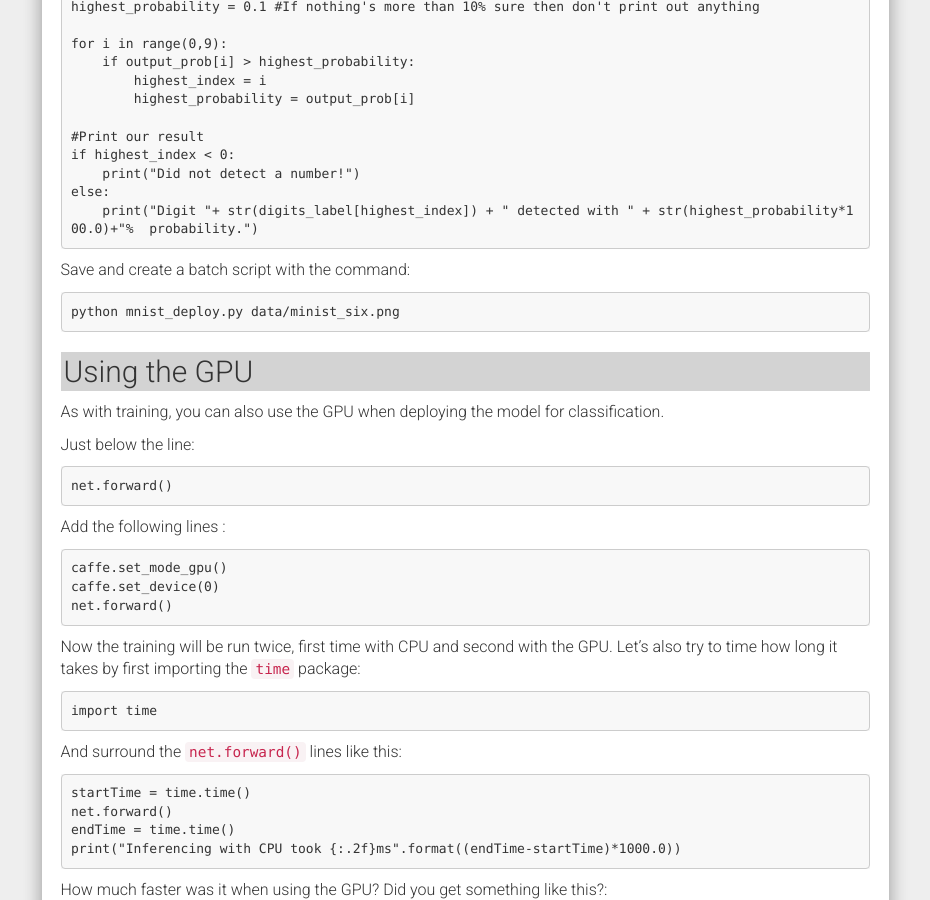
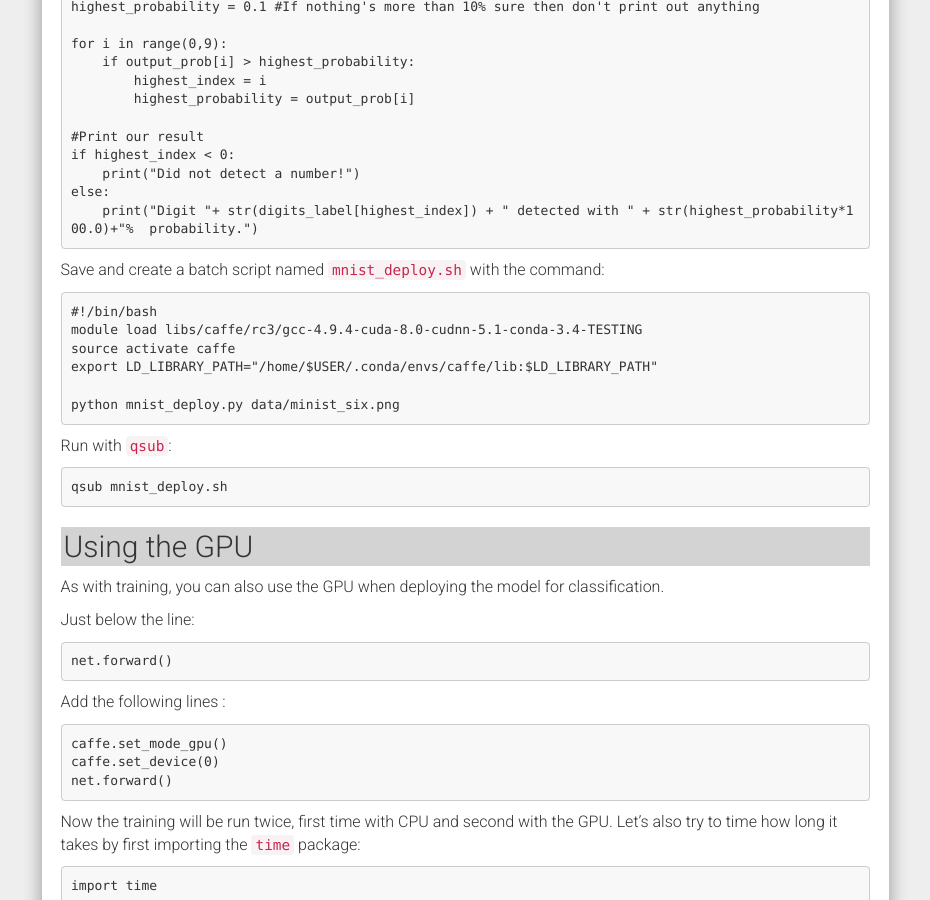
Before and after one commit to RSE-Sheffield/GPUComputing.github.io, a Jekyll site: the page built from education/intro_dl_sharc_dgx1/lab03.md, in a window 1280 px wide and 900 px high, scrolled down 2266 px. Shown: the whole window, without its empty margins (321-1251 px from the left). Built offline with Jekyll 4.4.1, drawn with Linux system fonts in a browser that asks for light colours; nearby versions of some CDN libraries.

````diff
--- a/education/intro_dl_sharc_dgx1/lab03.md
+++ b/education/intro_dl_sharc_dgx1/lab03.md
@@ -129,12 +129,22 @@
     print("Digit "+ str(digits_label[highest_index]) + " detected with " + str(highest_probability*100.0)+"%  probability.")
 ```
 
-Save and create a batch script with the command:
+Save and create a batch script named `mnist_deploy.sh` with the command:
 
 ```
+#!/bin/bash
+module load libs/caffe/rc3/gcc-4.9.4-cuda-8.0-cudnn-5.1-conda-3.4-TESTING
+source activate caffe
+export LD_LIBRARY_PATH="/home/$USER/.conda/envs/caffe/lib:$LD_LIBRARY_PATH"
+
 python mnist_deploy.py data/minist_six.png
 ```
 
+Run with `qsub`:
+
+```
+qsub mnist_deploy.sh
+```
 
 ## Using the GPU ##
 
````
Also changed, not shown: education/intro_dl_sharc_dgx1/getting_started.md (+9 -6 lines), education/intro_dl_sharc_dgx1/lab01.md (+1 -1 lines), education/intro_dl_sharc_dgx1/lab02.md (+4 -4 lines), 2 other files.
